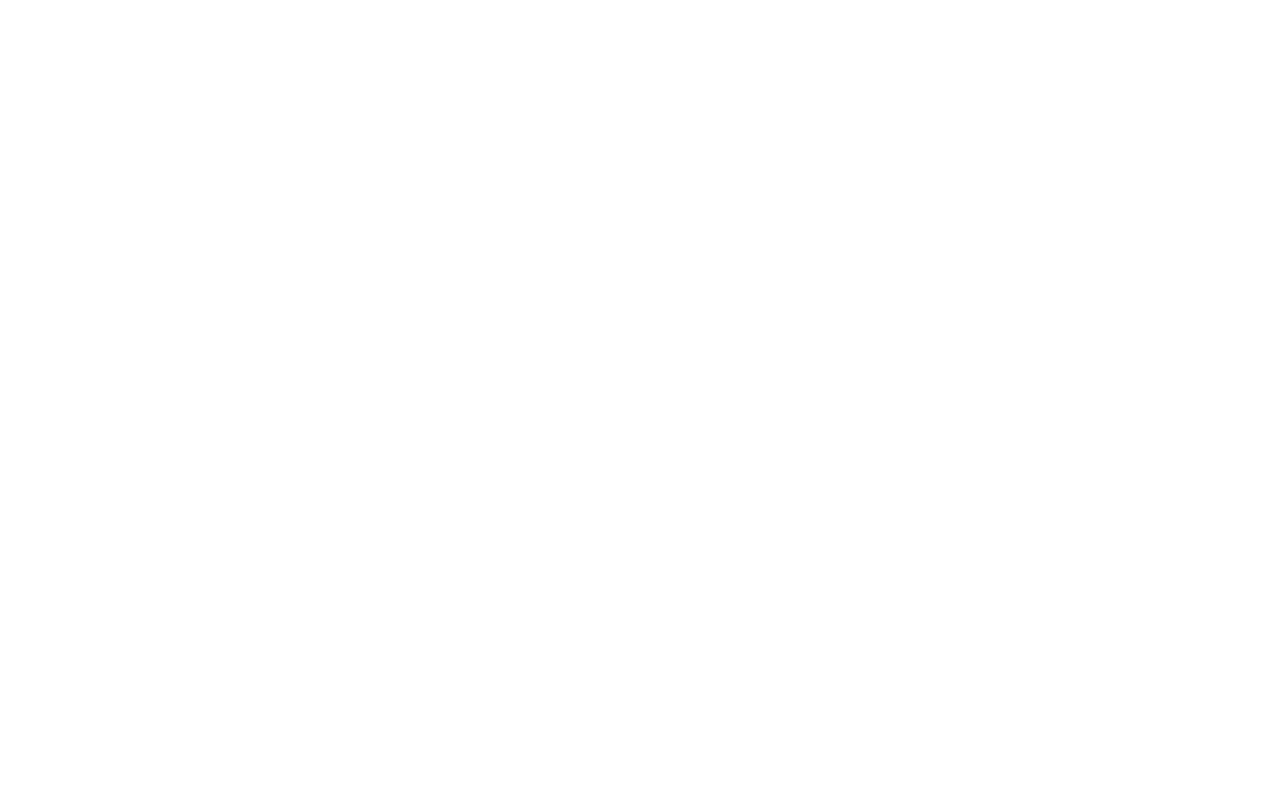
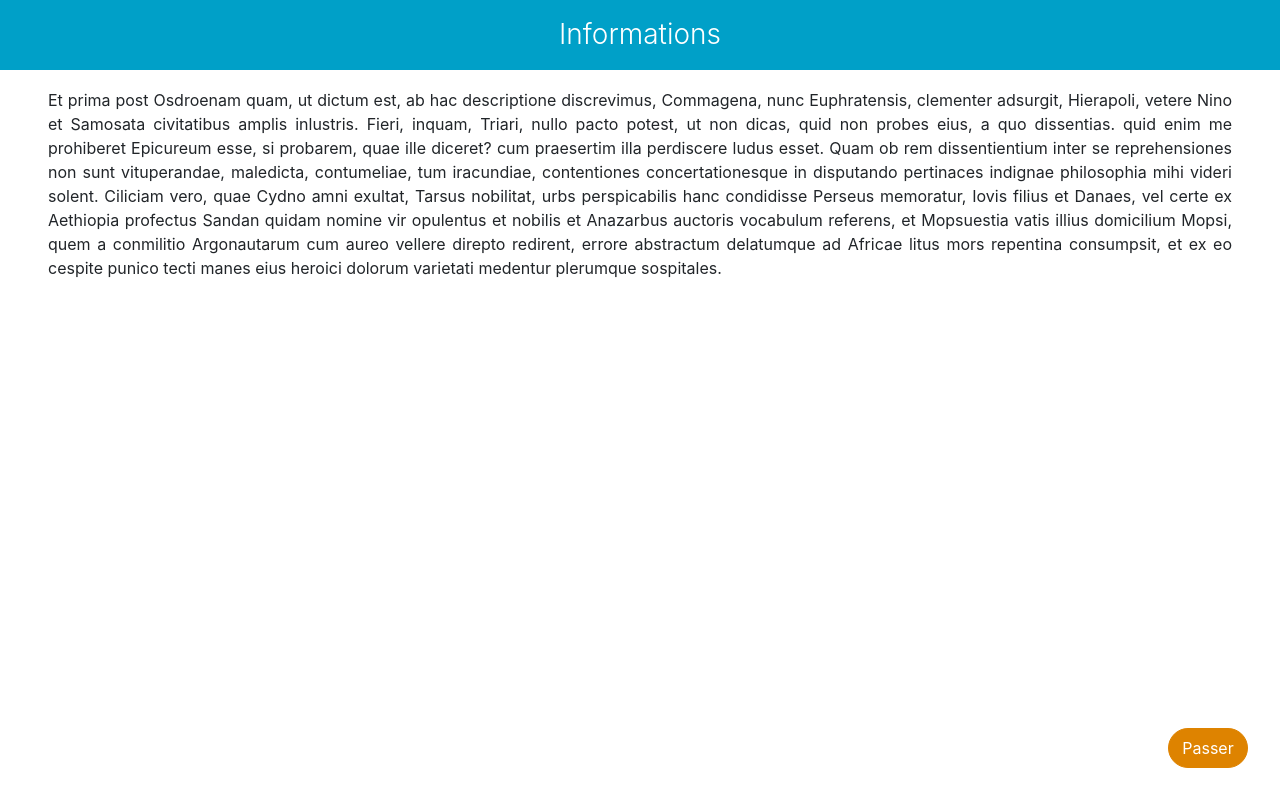
Before and after one commit to jbb-dev/hackathon2-JACK-front, a React (Create React App) app: page /informations in a window 1280 px wide. Built offline with nearby package versions, Linux system fonts and the light colour scheme.

Commit message:
info page done

```diff
--- a/src/Router.jsx
+++ b/src/Router.jsx
@@ -3,16 +3,16 @@
 import Landing from "./components/Landing/Landing";
 import Login from "./components/Landing/Login";
 import Register from "./components/Landing/Register";
+import Informations from "./components/Informations";
 
 const Router = () => {
   return (
     <>
       <Switch>
-
         <Route exact path="/" component={Landing} />
         <Route exact path="/login" component={Login} />
         <Route exact path="/register" component={Register} />
-
+        <Route exact path="/informations" component={Informations} />
       </Switch>
     </>
   );
--- /dev/null
+++ b/src/components/Header.css
@@ -0,0 +1,19 @@
+.main-head {
+    padding-bottom: 5.5em;
+}
+#header{
+    background-color: #00A0C8;
+    height: 2.5em;
+    color : white;
+    display: flex;
+    width: 100%;
+    justify-content: center;
+    text-align: center;
+    align-items: center;
+    font-weight: 200;
+    position: fixed;
+}
+
+h3 {
+    font-weight: 300 !important;
+}
--- /dev/null
+++ b/src/components/Header.js
@@ -0,0 +1,19 @@
+import React from "react";
+import "./Header.css";
+import { Link } from "react-router-dom";
+
+const header = (props) => {
+  // const [title, setTitle] = useState('')
+
+  return (
+    <>
+      <div className="main-head">
+        <div className="header">
+          <h3 id="header">{props.title}</h3>
+        </div>
+      </div>
+    </>
+  );
+};
+
+export default header;
--- /dev/null
+++ b/src/components/Informations.js
@@ -0,0 +1,40 @@
+import React from "react";
+import "./informations.css";
+import { Link } from "react-router-dom";
+import Header from "./Header";
+
+const Informations = () => {
+  return (
+    <>
+      <Header title="Informations" />
+      <div className="informations_page">
+        <div>
+          Et prima post Osdroenam quam, ut dictum est, ab hac descriptione
+          discrevimus, Commagena, nunc Euphratensis, clementer adsurgit,
+          Hierapoli, vetere Nino et Samosata civitatibus amplis inlustris.
+          Fieri, inquam, Triari, nullo pacto potest, ut non dicas, quid non
+          probes eius, a quo dissentias. quid enim me prohiberet Epicureum esse,
+          si probarem, quae ille diceret? cum praesertim illa perdiscere ludus
+          esset. Quam ob rem dissentientium inter se reprehensiones non sunt
+          vituperandae, maledicta, contumeliae, tum iracundiae, contentiones
+          concertationesque in disputando pertinaces indignae philosophia mihi
+          videri solent. Ciliciam vero, quae Cydno amni exultat, Tarsus
+          nobilitat, urbs perspicabilis hanc condidisse Perseus memoratur, Iovis
+          filius et Danaes, vel certe ex Aethiopia profectus Sandan quidam
+          nomine vir opulentus et nobilis et Anazarbus auctoris vocabulum
+          referens, et Mopsuestia vatis illius domicilium Mopsi, quem a
+          conmilitio Argonautarum cum aureo vellere direpto redirent, errore
+          abstractum delatumque ad Africae litus mors repentina consumpsit, et
+          ex eo cespite punico tecti manes eius heroici dolorum varietati
+          medentur plerumque sospitales.
+        </div>
+        <Link to="/register">
+          <button type="button" className="pass-button">
+            Passer
+          </button>
+        </Link>
+      </div>
+    </>
+  );
+};
+export default Informations;
--- a/src/components/Landing/Register.js
+++ b/src/components/Landing/Register.js
@@ -31,8 +31,6 @@
   return (
     <div className="register_page">
       <img className="register_logo" src="" alt="logo" />
-
-
         {
           success === true ?
             <div class="alert alert-success" role="alert">
@@ -81,7 +79,6 @@
               required
               value={dataUser.user_email}
               onChange={(e) => setDataUser({...dataUser, user_email: e.target.value})}
-
             />
           </label>
         </form>
--- a/src/components/Landing/landing.css
+++ b/src/components/Landing/landing.css
@@ -24,7 +24,7 @@
 }
 
 #createBtn {
-  background-color: #59a080;
+  background-color: #00A0C8;
   color: white;
   width: 18em;
   height: 3em;
@@ -34,10 +34,10 @@
 
 #loginBtn {
   background-color: white;
-  color: #59a080;
+  color: #00A0C8;
   width: 18em;
   height: 3em;
-  border: solid 1px#59A080;
+  border: solid 1px#00A0C8;
   border-radius: 20px;
 }
 button {
@@ -48,7 +48,7 @@
 #invite {
   font-size: 0.8em;
   font-weight: 750;
-  color: #5d5aa4;
+  color: #DE8300;
 }
 /* login page */
 
@@ -74,7 +74,7 @@
 }
 
 .login_button {
-  background-color: #59a080;
+  background-color: #00A0C8;
   border: none;
   border-style: none;
   border-radius: 20px;
@@ -104,7 +104,7 @@
   padding: 0.7em;
 }
 .login_low_text {
-  color: #5d5aa4;
+  color: #DE8300;
   font-weight: bold;
 }
 /* register page */
@@ -123,7 +123,7 @@
 }
 
 .register_button {
-  background-color: #59a080;
+  background-color: #00A0C8;
   border: none;
   margin-bottom: 1em;
   border-style: none;
@@ -147,7 +147,7 @@
 }
 
 .register_low_text {
-  color: #5d5aa4;
+  color: #DE8300;
   font-weight: bold;
 }
 
--- /dev/null
+++ b/src/components/informations.css
@@ -0,0 +1,21 @@
+.informations_page {
+  display: flex;
+  flex-flow: column wrap;
+  margin-left: 3em;
+  margin-right: 3em;
+  padding-bottom: 1em;
+  text-align: justify;
+}
+
+.pass-button{
+  position: fixed;
+  right: 2em;
+  bottom: 2em;
+  background-color: #DE8300;
+  color: white;
+  text-align: center;
+  width: 5em;
+  height: 2.5em;
+  border: solid 1px#DE8300;
+  border-radius: 20px;
+}
```
Also changed, not shown: src/components/AboutUs.js (added).
